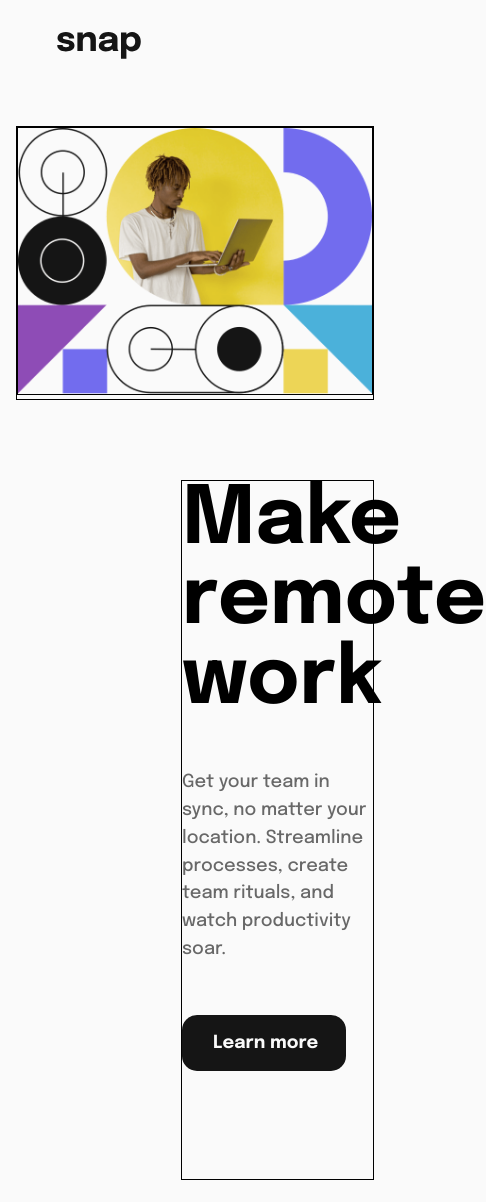
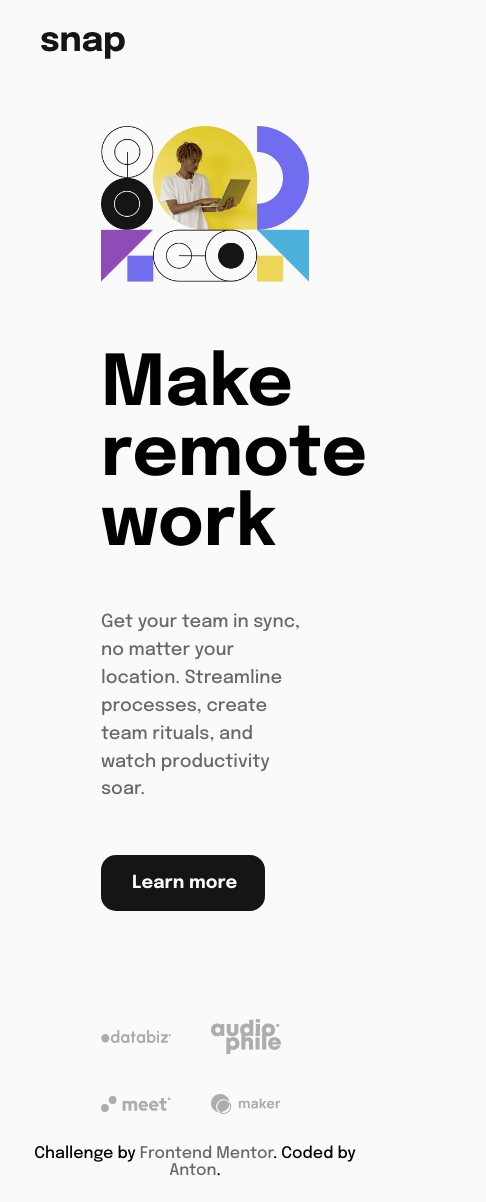
Before and after one commit to AntonWelliver/page-dropdown, a plain HTML site: page index.html in a window 390 px wide. Shown: the top 1202 px of the page, 486 px wide, since content can reach past the window. Drawn offline with Linux system fonts and the light colour scheme.

Commit message:
added more and updated previous media queries

```diff
--- a/index.html
+++ b/index.html
@@ -121,12 +121,12 @@
 						</p>
 						<button class="learn-more-button">Learn more</button>
 					</div>
-					<!-- <div class="product-list">
+					<div class="product-list">
 						<img src="images/client-databiz.svg" alt="" />
 						<img src="images/client-audiophile.svg" alt="" />
 						<img src="images/client-meet.svg" alt="" />
 						<img src="images/client-maker.svg" alt="" />
-					</div> -->
+					</div>
 				</div>
 				<div class="desktop-img">
 					<img
--- a/style.css
+++ b/style.css
@@ -88,6 +88,11 @@ a:hover,
 	display: block;
 }
 
+.features-dropdown-open a {
+	font-size: 14px;
+	line-height: 16px;
+}
+
 .features-dropdown li {
 	margin-bottom: 16px;
 }
@@ -120,6 +125,11 @@ a:hover,
 	border-radius: 10px;
 	transform: scale(1);
 	display: block;
+}
+
+.company-dropdown-open a {
+	font-size: 14px;
+	line-height: 16px;
 }
 
 .company-dropdown li {
@@ -159,6 +169,7 @@ a:hover,
 	max-width: 1440px;
 	margin: 0 auto;
 	padding: 0 1rem;
+	/* border: 1px solid black; */
 }
 
 .navbar {
@@ -171,8 +182,8 @@ a:hover,
 	display: flex;
 	justify-content: center;
 	align-items: center;
-	padding-left: 41.26px;
-	gap: 62.24px;
+	padding-left: 40px;
+	gap: 60px;
 }
 
 .main-menu {
@@ -202,8 +213,12 @@ a:hover,
 .page-container {
 	display: flex;
 	gap: 125px;
+	justify-content: space-between;
 	margin-top: 67px;
-	padding-bottom: 102px;
+	padding-left: 165px;
+	padding-right: 130px;
+	padding-bottom: 90px;
+	/* border: 1px solid black; */
 }
 
 .main-content-container {
@@ -211,8 +226,8 @@ a:hover,
 	flex-direction: column;
 	max-width: 540px;
 	justify-content: flex-end;
-	margin-left: 165px;
-	border: 1px solid black;
+	/* margin-left: 165px; */
+	/* border: 1px solid black; */
 	flex-basis: 60%;
 }
 
@@ -250,16 +265,17 @@ a:hover,
 
 .product-list {
 	display: flex;
+	flex-wrap: wrap;
 	max-width: 478px;
 	max-height: 36px;
 	gap: 40px;
 	align-items: center;
-	justify-content: center;
+	/* justify-content: center; */
 	margin-right: auto;
 }
 
 .product-list img {
-	max-width: 113px;
+	max-width: 111px;
 }
 
 .desktop-img {
@@ -270,28 +286,60 @@ a:hover,
 
 .desktop-img img {
 	width: 100%;
-	border: 1px solid black;
+	/* border: 1px solid black; */
 }
 
 .mobile-img {
 	max-width: 480px;
 	max-height: 640px;
-	border: 1px solid black;
+	/* border: 1px solid black; */
 	display: none;
 }
 
 .mobile-img img {
 	width: 600px;
-	border: 1px solid black;
+	/* border: 1px solid black; */
 }
 
 @media (max-width: 1236px) {
 	.page-container {
-		gap: 80px;
+		gap: 70px;
+		padding-left: 104px;
+		padding-right: 100px;
+	}
+	.product-list img {
+		max-width: 70px;
+	}
+	.main-content h1 {
+		font-size: 70px;
+		line-height: 1;
 	}
 }
 
-@media (max-width: 850px) {
+@media (max-width: 1100px) {
+	.navbar-left {
+		padding-left: 25px;
+		gap: 40px;
+	}
+
+	.main-menu {
+		gap: 30px;
+	}
+
+	.profile-access {
+		padding-right: 25px;
+	}
+
+	.page-container {
+		gap: 65px;
+		padding-left: 85px;
+		padding-right: 65px;
+		padding-bottom: 90px;
+		/* border: 1px solid black; */
+	}
+}
+
+@media (max-width: 768px) {
 	.main-menu {
 		display: none;
 	}
```
